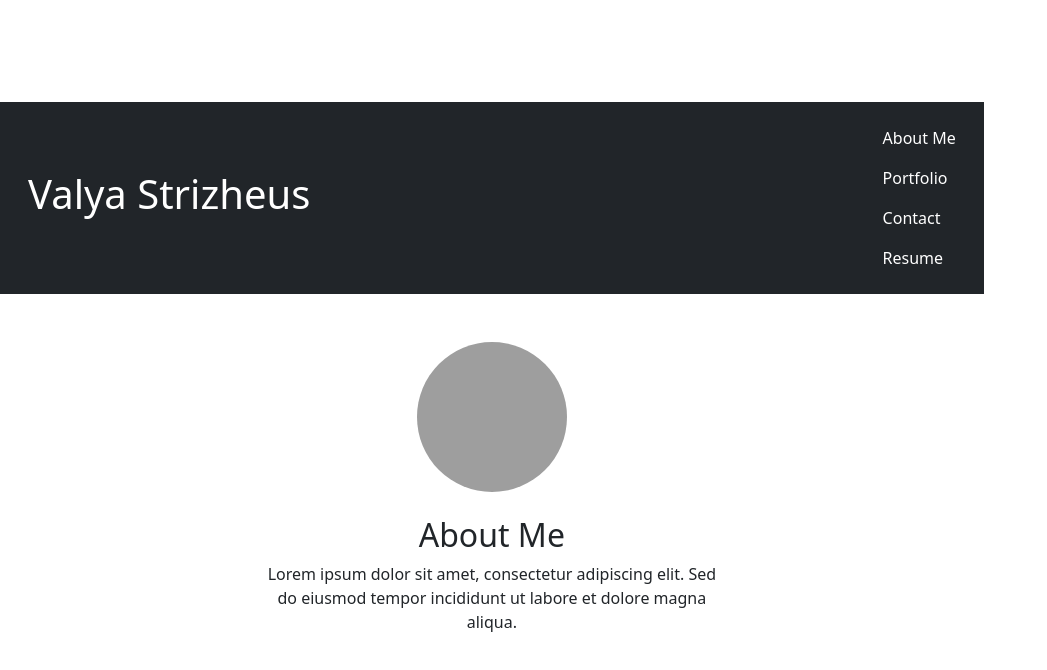
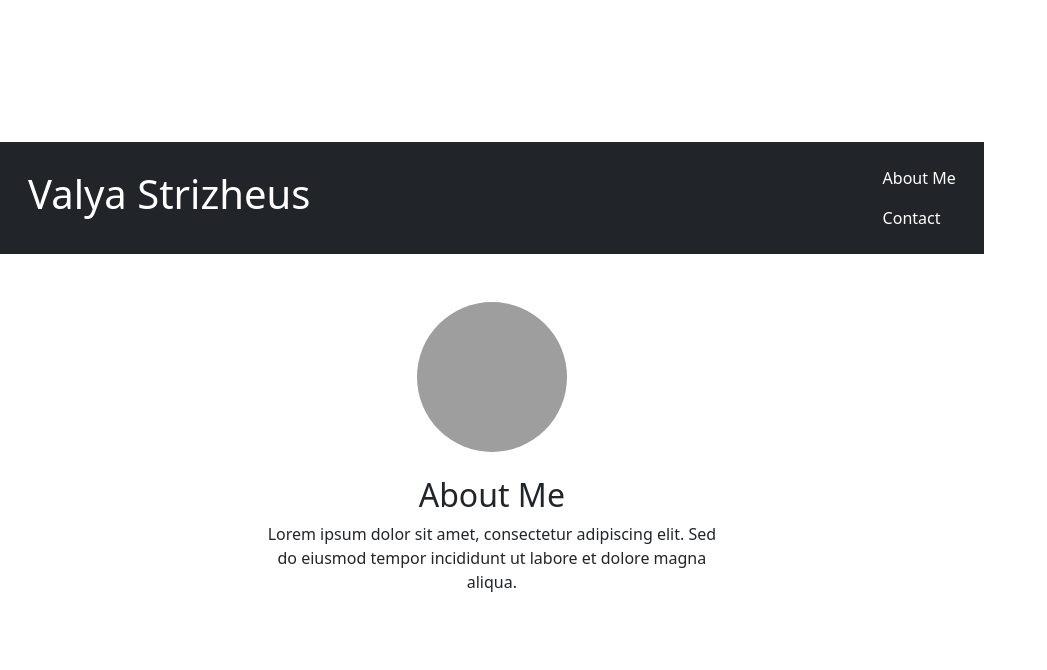
Before and after one commit to valyastriz/Strizheus-Portfolio, a React (Vite) app: page / in a window 1280 px wide. Shown: the top 670 px of the page, without its empty margins (0-1047 px from the left). Built offline with nearby package versions, Linux system fonts and the light colour scheme; grey boxes are pictures that could not be loaded.

Commit message:
commented out portfolio and resume pages in naviagtion and app.jsx files in order to be able to test the site, since I don't have those componenets created yet

```diff
--- a/src/App.jsx
+++ b/src/App.jsx
@@ -2,9 +2,9 @@ import React from 'react';
 import { BrowserRouter as Router, Routes, Route } from 'react-router-dom';
 import Header from './components/Header';
 import AboutMe from './components/AboutMe';
-import Portfolio from './components/Portfolio';
+// import Portfolio from './components/Portfolio';
 import Contact from './components/Contact';
-import Resume from './components/Resume';
+// import Resume from './components/Resume';
 // import './App.css'; // will decide later is I want to keep this or just use bootsrap
 
 function App() {
@@ -15,9 +15,9 @@ function App() {
         <main className="container my-5">
           <Routes>
             <Route path="/" element={<AboutMe />} /> {/* Default route */}
-            <Route path="/portfolio" element={<Portfolio />} />
+            {/* <Route path="/portfolio" element={<Portfolio />} /> */}
             <Route path="/contact" element={<Contact />} />
-            <Route path="/resume" element={<Resume />} />
+            {/* <Route path="/resume" element={<Resume />} /> */}
           </Routes>
         </main>
       </div>
--- a/src/components/Navigation.jsx
+++ b/src/components/Navigation.jsx
@@ -5,17 +5,17 @@ const Navigation = () => {
     return (
         <ul className="navbar-nav ms-auto">
             <li className="nav-item">
-            <NavLink className="nav-link" exact to="/">About Me</NavLink>
+            <NavLink className="nav-link" to="/">About Me</NavLink>
             </li>
-            <li className="nav-item">
+            {/* <li className="nav-item">
             <NavLink className="nav-link" to="/portfolio">Portfolio</NavLink>
-            </li>
+            </li> */}
             <li className="nav-item">
             <NavLink className="nav-link" to="/contact">Contact</NavLink>
             </li>
-            <li className="nav-item">
+            {/* <li className="nav-item">
             <NavLink className="nav-link" to="/resume">Resume</NavLink>
-            </li>
+            </li> */}
         </ul>
     );
 };
```
